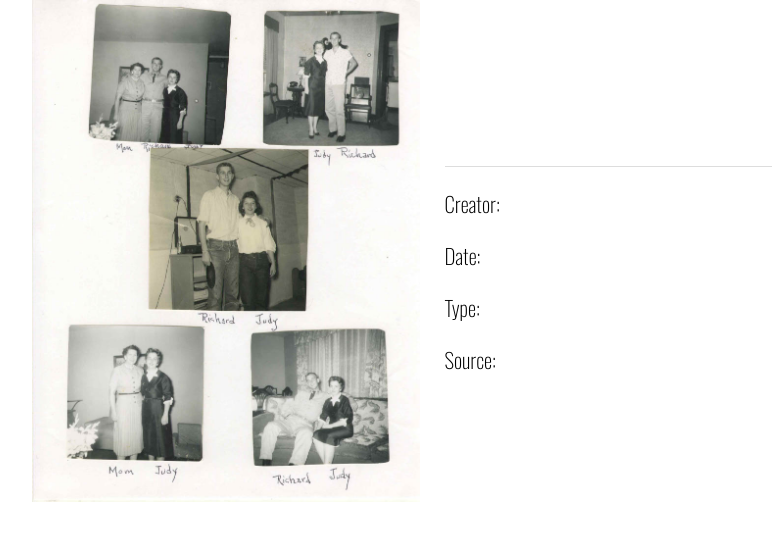
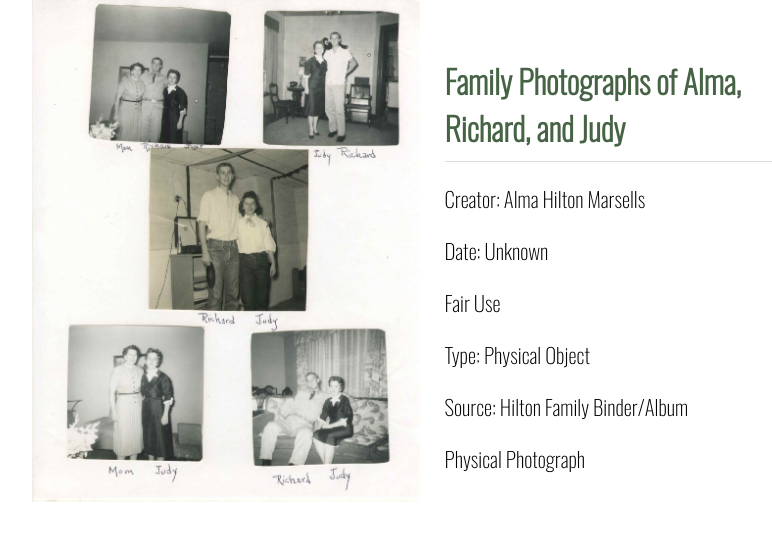
Before and after one commit to martinez2125/TennesseeChicago_Images, a Jekyll site: the page built from _mindoc_media/pg967-collage.md, in a window 1280 px wide. Shown: the top 541 px of the page, without its empty margins (208-980 px from the left). Built offline with Jekyll 4.4.1, drawn with Linux system fonts in a browser that asks for light colours.

Commit message:
Update pg967-collage.md

```diff
--- a/_mindoc_media/pg967-collage.md
+++ b/_mindoc_media/pg967-collage.md
@@ -3,18 +3,18 @@ page: section-name
 title: Hilton Family Binder (Inside)
 media_type: image
 
-_title:
+_title: Family Photographs of Alma, Richard, and Judy
 description:
-creator:
-_date:
-rights:
-type:
-source:
+creator: Alma Hilton Marsells
+_date: Unknown
+rights: Fair Use
+type: Physical Object
+source: Hilton Family Binder/Album
 identifier:
 contributor:
-format:
-credit_(IPTC):
-date_created_(IPTC):
+format: Physical Photograph
+credit_(IPTC): Digitization courtesy of Caden J. Miller & Lesly Martinez
+date_created_(IPTC): 9/15/2025
 
 _path: /assets/img/pg67-collage.jpg
 order: 69
```
